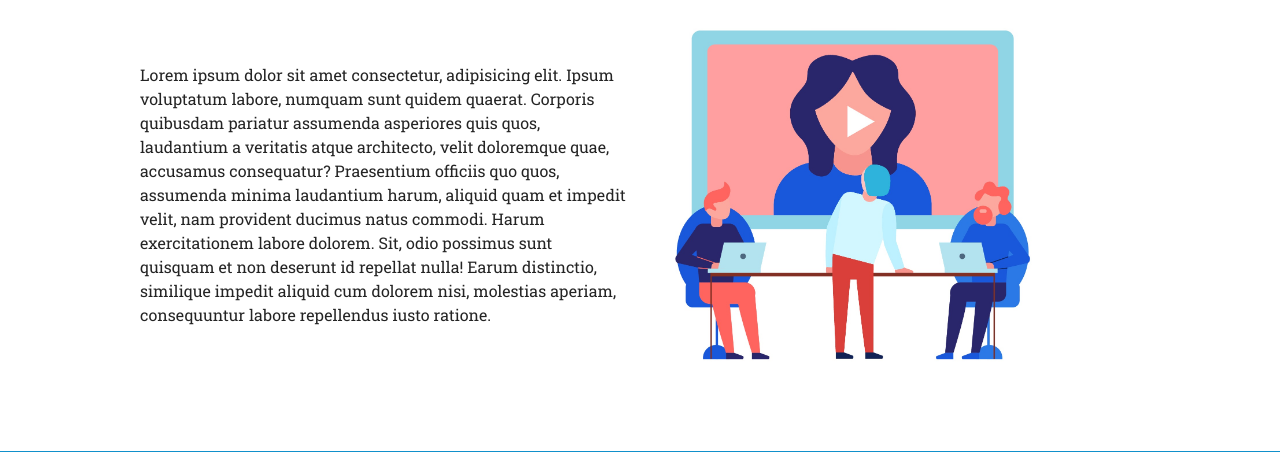
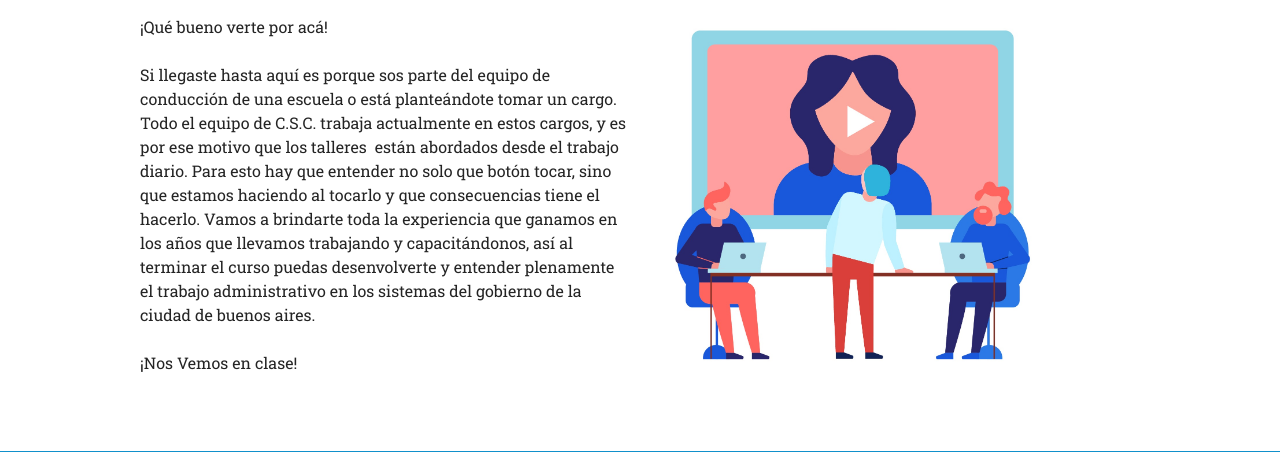
Before and after one commit to MaxPaez/fairness-analysis-pima, a website: page paginas/nosotros.html in a window 1280 px wide. Shown: the part 403-855 px from the top of the page. Drawn offline with Linux system fonts and the light colour scheme; files whose address does not match are found by name.

Commit message:
se modifico texto en pág. nosotros

```diff
--- a/paginas/nosotros.html
+++ b/paginas/nosotros.html
@@ -103,16 +103,14 @@
         <!-- Descripción de finalidad del sitio -->
         <section class="row align-items-center us-body">
             <p class="col-md-6">
-                Lorem ipsum dolor sit amet consectetur, adipisicing elit. Ipsum
-                voluptatum labore, numquam sunt quidem quaerat. Corporis quibusdam
-                pariatur assumenda asperiores quis quos, laudantium a veritatis atque
-                architecto, velit doloremque quae, accusamus consequatur? Praesentium
-                officiis quo quos, assumenda minima laudantium harum, aliquid quam et
-                impedit velit, nam provident ducimus natus commodi. Harum
-                exercitationem labore dolorem. Sit, odio possimus sunt quisquam et non
-                deserunt id repellat nulla! Earum distinctio, similique impedit
-                aliquid cum dolorem nisi, molestias aperiam, consequuntur labore
-                repellendus iusto ratione.
+                ¡Qué bueno verte por acá!
+                <br>
+                <br>
+                Si llegaste hasta aquí es porque sos parte del equipo de conducción de una escuela o está planteándote tomar un cargo.
+                Todo el equipo de C.S.C. trabaja actualmente en estos cargos, y es por ese motivo que los talleres  están abordados desde el trabajo diario. Para esto hay que entender no solo que botón tocar, sino que estamos haciendo al tocarlo y que consecuencias tiene el hacerlo.
+                Vamos a brindarte toda la experiencia que ganamos en los años que llevamos trabajando y capacitándonos, así al terminar el curso puedas desenvolverte y entender plenamente el trabajo administrativo en los sistemas del gobierno de la ciudad de buenos aires.<br>
+                <br>
+                ¡Nos Vemos en clase!
             </p>
 
             <!-- Imagen -->
```
